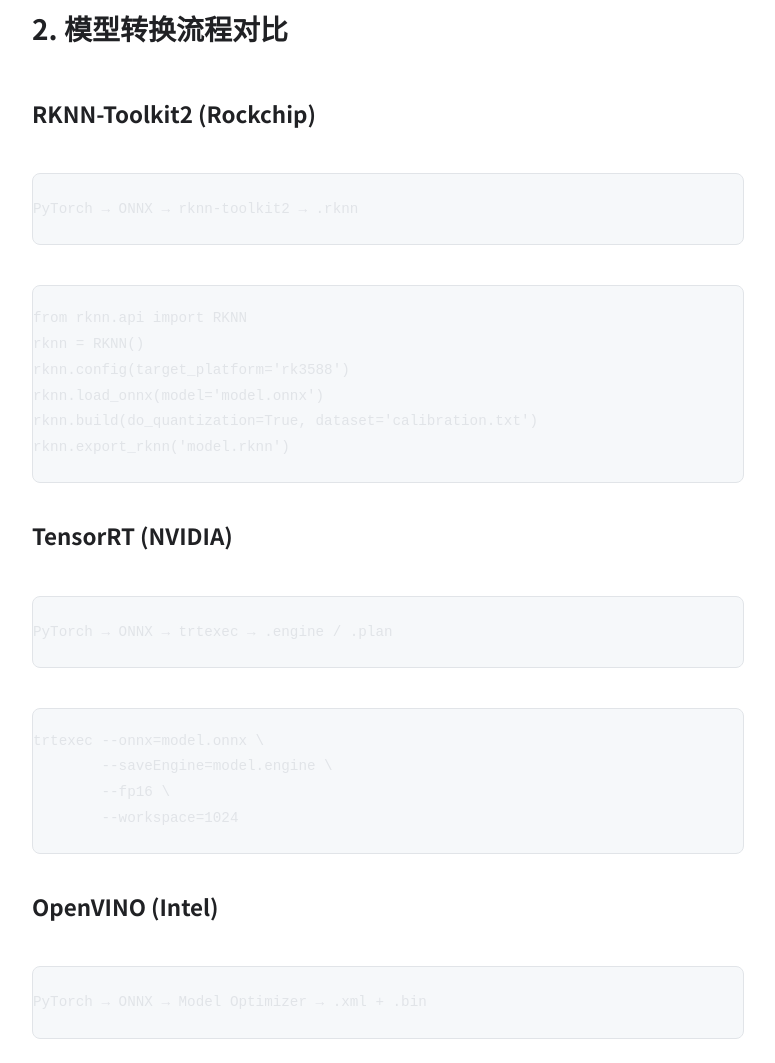
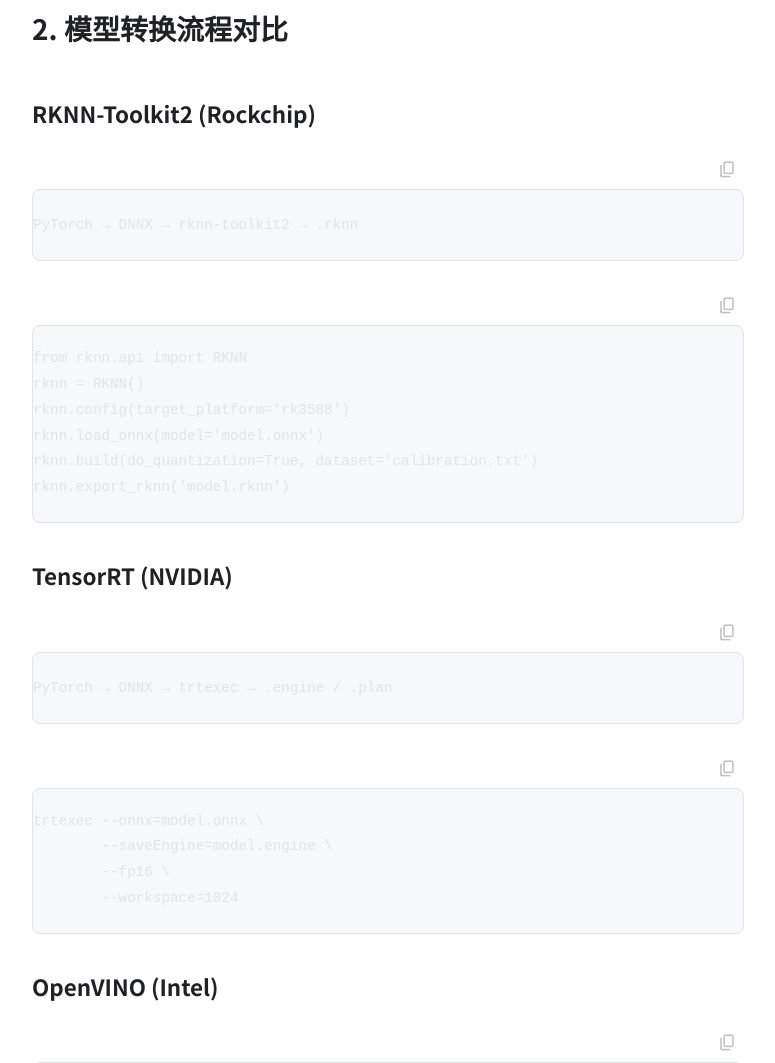
Before and after one commit to OKayJH/okayjh.github.io, an Astro site: page /blog/ai-edge-inference-comparison in a window 1280 px wide. Shown: the part 1104-2167 px from the top of the page, without its empty margins (252-1027 px from the left). Built offline with nearby package versions, Linux system fonts and the light colour scheme; Astro itself is replaced by a stand-in of ours; code samples lack their colours.

Commit message:
fix(style): code block copy button visibility and interactive hover area

```diff
--- a/src/pages/blog/[...slug].astro
+++ b/src/pages/blog/[...slug].astro
@@ -202,7 +202,8 @@
   /* Code block container */
   :global(.code-block-container) {
     position: relative;
-    margin: 2.5rem 0 1.5rem 0;
+    margin: 0 0 1.5rem 0;
+    padding-top: 2.5rem;
   }
   :global(.code-block-container pre) {
     margin: 0 !important;
@@ -248,7 +249,7 @@
   /* Copy button - floating top right above code block */
   :global(.code-copy-btn) {
     position: absolute;
-    top: -36px;
+    top: 4px; /* within the padded area of container */
     right: 0;
     background: transparent;
     border: 1px solid transparent;
@@ -256,7 +257,7 @@
     padding: 6px;
     color: #666;
     cursor: pointer;
-    opacity: 0;
+    opacity: 0.4; /* always slightly visible */
     transition: opacity 0.2s, background 0.2s, color 0.2s;
     z-index: 2;
     display: flex;
@@ -264,11 +265,12 @@
     justify-content: center;
   }
   :global(.code-block-container:hover .code-copy-btn) {
-    opacity: 1;
+    opacity: 0.8;
   }
   :global(.code-copy-btn:hover) {
     background: rgba(0,0,0,0.05);
     color: #333;
+    opacity: 1 !important;
   }
   :global(.code-copy-btn.copied) {
     color: #1a7f37;
```
